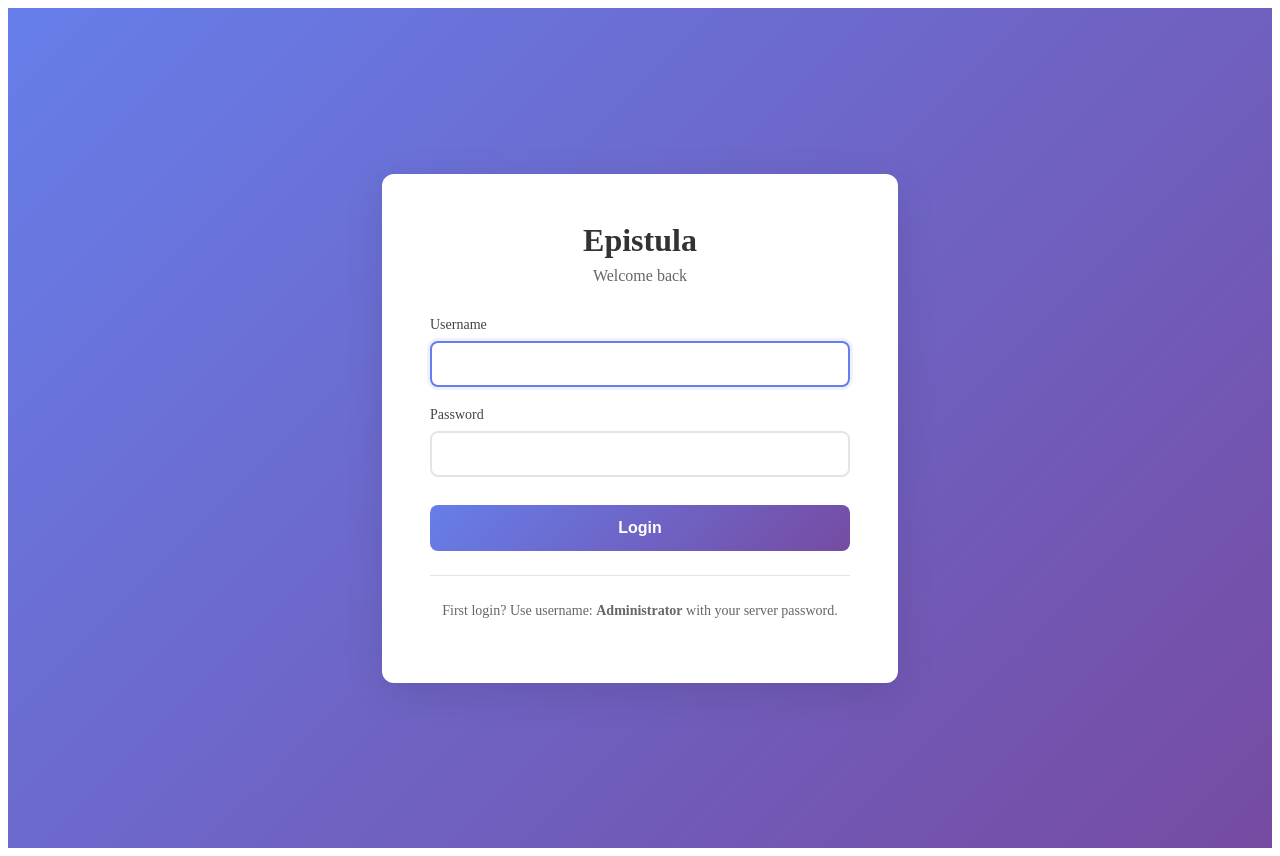
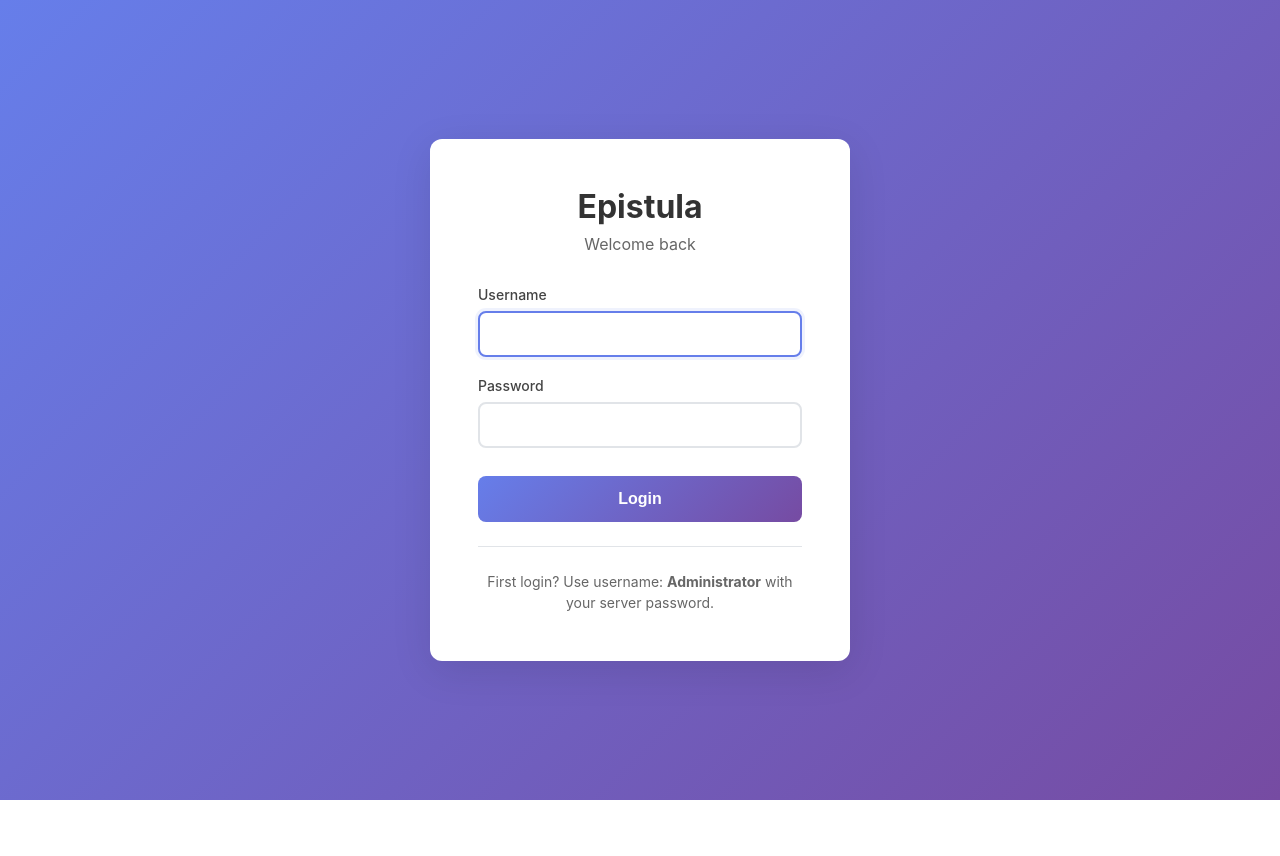
Before and after one commit to KiselAnton/epistula, a Next.js app in the folder epistula/frontend/: page / in a window 1280 px wide. After the commit the page ends 800 px from the top, so only its background shows below. Built offline with nearby package versions, Linux system fonts and the light colour scheme.

Commit message:
Add Next.js _app.tsx to initialize application

```diff
--- /dev/null
+++ b/epistula/frontend/pages/_app.tsx
@@ -0,0 +1,6 @@
+import type { AppProps } from 'next/app';
+import '../styles/globals.css';
+
+export default function App({ Component, pageProps }: AppProps) {
+  return <Component {...pageProps} />;
+}
```
